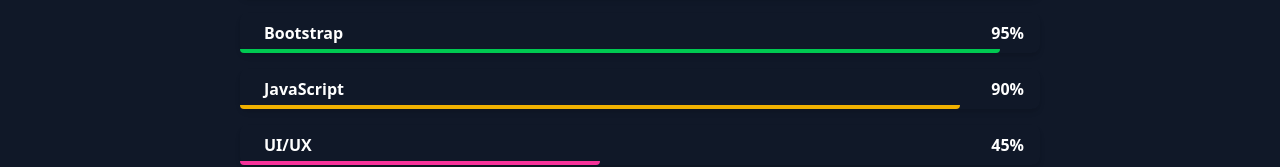
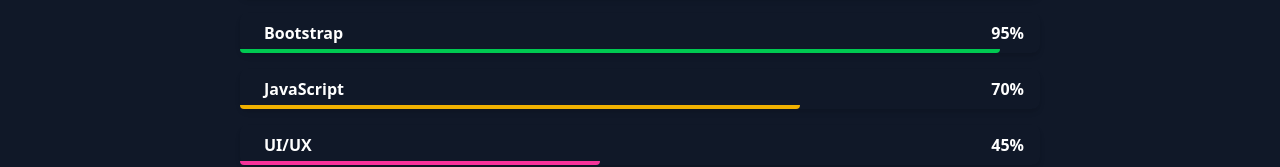
Before and after one commit to Jangid-sunsa/myportfolio, a plain HTML site: page index.html in a window 1280 px wide. Shown: the part 2143-2310 px from the top of the page. Drawn offline with nearby package versions, Linux system fonts and the light colour scheme; some icons are missing; a web font is replaced by a local one.

Commit message:
Update index.html

```diff
--- a/index.html
+++ b/index.html
@@ -292,9 +292,9 @@
               <i class="bx bxl-javascript text-3xl text-yellow-500 mr-2"></i>
               <span class="text-white">JavaScript</span>
             </div>
-            <span class="text-white">90%</span>
+            <span class="text-white">70%</span>
             <div
-              class="absolute left-0 bottom-0 h-1 bg-yellow-500 w-[90%] rounded-b-lg"
+              class="absolute left-0 bottom-0 h-1 bg-yellow-500 w-[70%] rounded-b-lg"
             ></div>
           </div>
 
```
